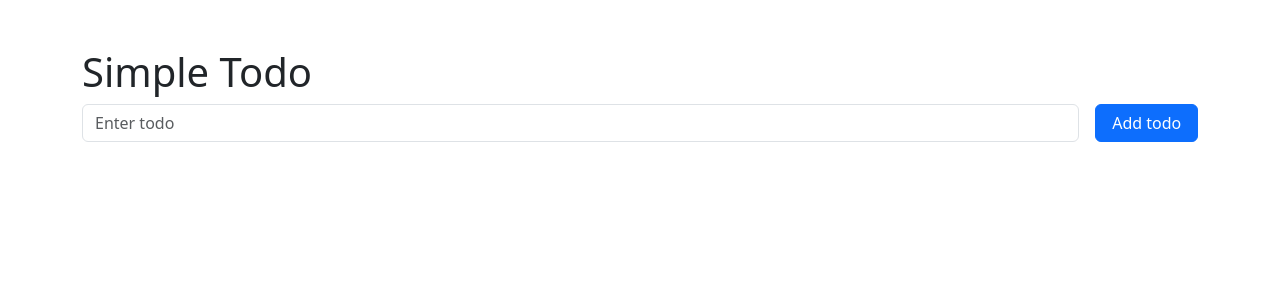
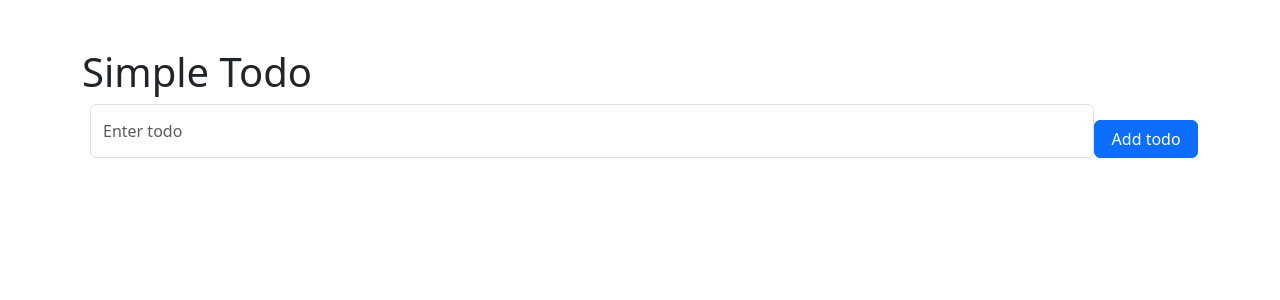
Before and after one commit to Mark-Alexis-Posadas/mini-projects, a React (Vite) app: page / in a window 1280 px wide. Shown: the top 300 px of the page. Built offline with nearby package versions, Linux system fonts and the light colour scheme.

Commit message:
rename projects

```diff
--- a/src/App.jsx
+++ b/src/App.jsx
@@ -25,9 +25,10 @@ const App = () => {
   };
 
   return (
+    <>
       <div className="mt-5 container">
         <h1>Simple Todo</h1>
-      <div className="d-flex">
+        <div className="d-flex flex-column flex-sm-row ms-sm-2">
           <input
             type="text"
             placeholder="Enter todo"
@@ -35,7 +36,7 @@ const App = () => {
             value={currentTodo}
             onChange={handleTodoChange}
           />
-        <button className="ms-3 btn btn-primary" onClick={handleAddTodo}>
+          <button className="mt-3 btn btn-primary" onClick={handleAddTodo}>
             Add todo
           </button>
         </div>
@@ -63,6 +64,7 @@ const App = () => {
           ))}
         </ul>
       </div>
+    </>
   );
 };
 
```
Lines whose indentation alone changed are shown as unchanged.
